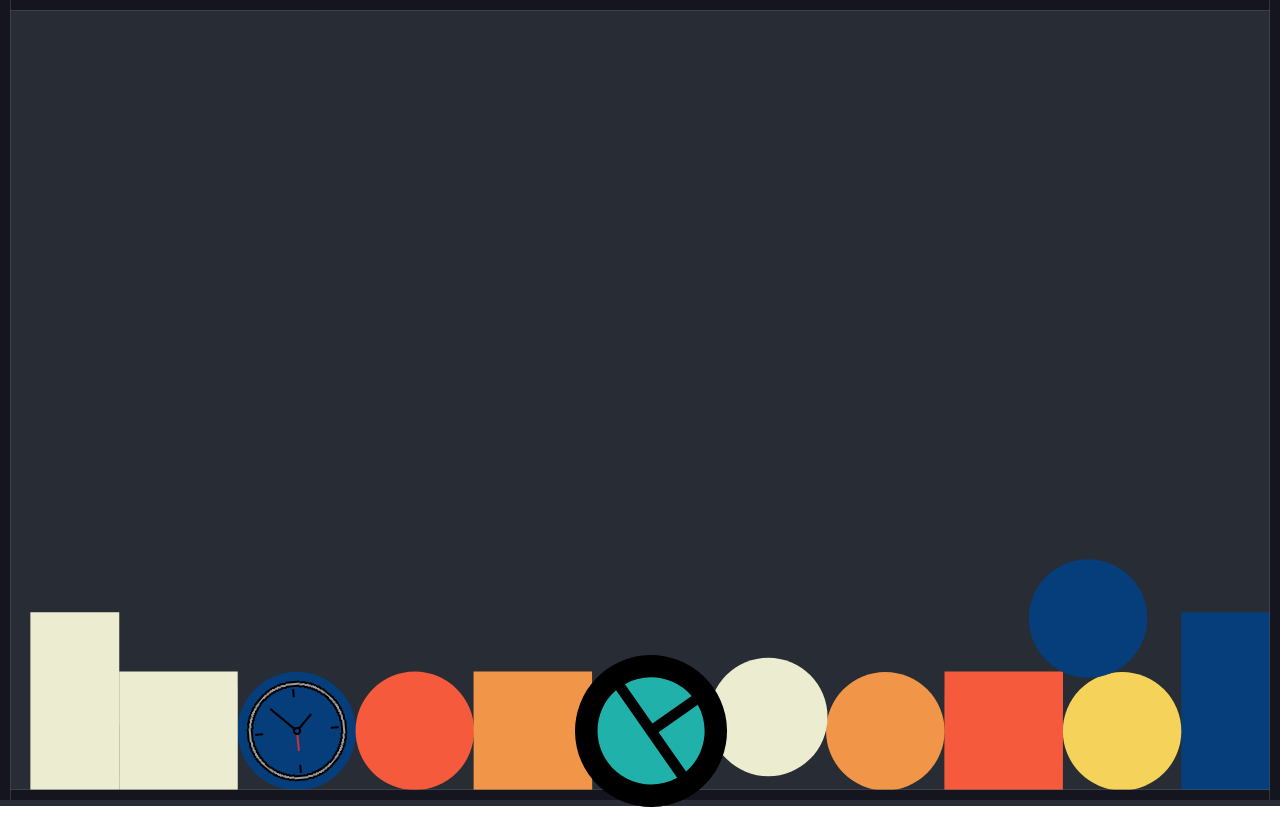
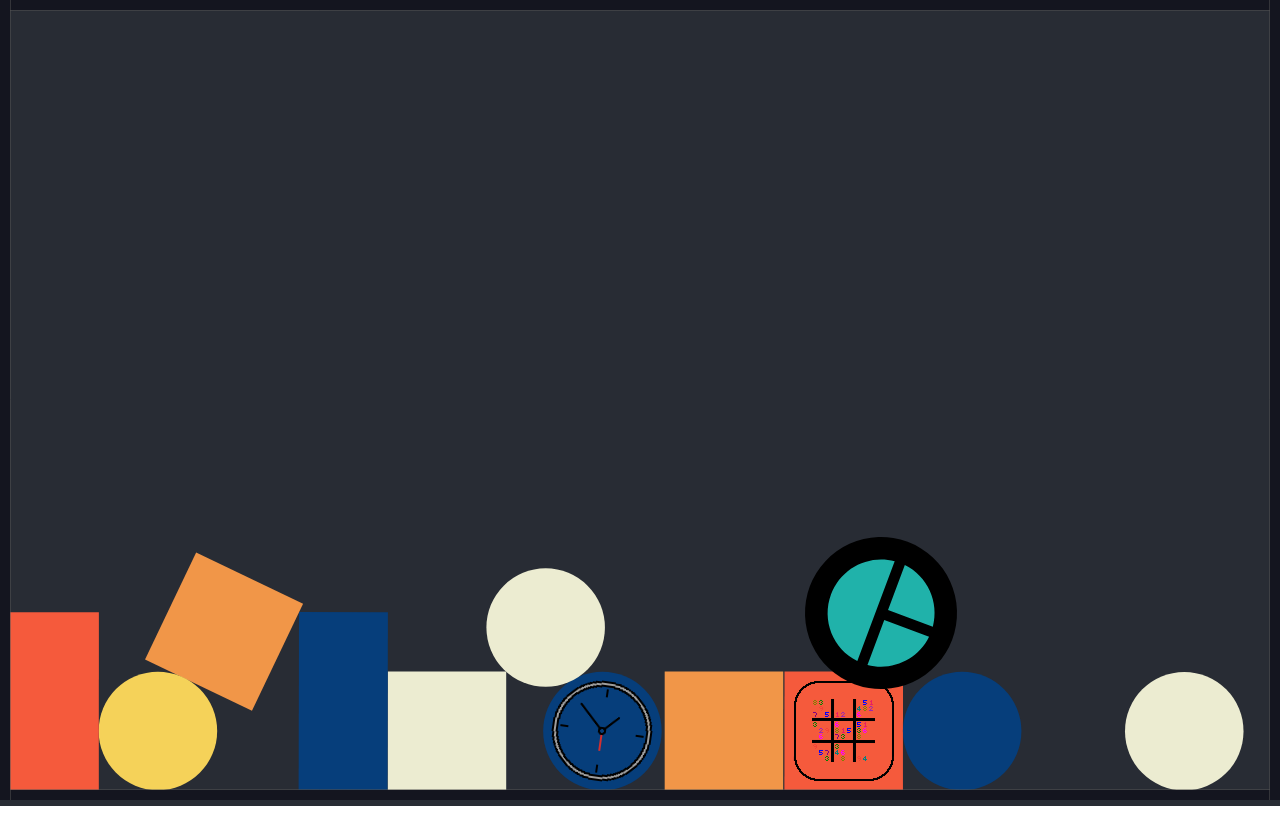
Before and after one commit to danielgaylord/game-toybox, a React (Create React App) app in the folder frontend/: page / in a window 1280 px wide. After the commit the page ends 806 px from the top, so only its background shows below. Built offline with nearby package versions, Linux system fonts and the light colour scheme.

Commit message:
Base sudoku component

```diff
--- /dev/null
+++ b/frontend/src/components/Sudoku.js
@@ -0,0 +1,42 @@
+import React, { useState } from 'react';
+import { Button, IconButton, Modal, Box, Stack, Typography, Switch, TextField } from '@mui/material';
+import SudokuIcon from '../assets/images/pydoku-icon.png';
+import { styled } from '@mui/material/styles';
+
+const BoxStyle = {
+    position: 'absolute',
+    top: '50%',
+    left: '50%',
+    transform: 'translate(-50%, -50%)',
+    width: 500,
+    height: 250,
+    bgcolor: 'background.paper',
+    border: '2px solid #000',
+    boxShadow: 24,
+    p: 4,
+};
+
+const CustomIconButton = styled(IconButton)`
+    :hover {
+        transform: 'scale(2)',
+    }
+`;
+
+const Sudoku = () => {
+    const [open, setOpen] = useState(false);
+    const handleOpen = () => setOpen(true);
+    const handleClose = () => setOpen(false);
+
+return (
+    <div className="toy square" style={{position: 'absolute'}}>
+        <CustomIconButton aria-label="sudoku app" onClick={handleOpen}>
+            <img src={SudokuIcon} alt="sudoku icon" />
+        </CustomIconButton>
+        <Modal open={open} onClose={handleClose}>
+            <Box sx={BoxStyle}>
+            </Box>
+        </Modal>
+    </div>
+)};
+
+export default Sudoku;
--- a/frontend/src/components/ToyBox.js
+++ b/frontend/src/components/ToyBox.js
@@ -2,6 +2,7 @@ import React, { useEffect, useRef } from 'react';
 import Matter from 'matter-js';
 import PieChart from './PieChart';
 import TimeClock from './TimeClock';
+import Sudoku from './Sudoku';
 
 const ToyBox = () => {
     // References to interact with scene and engine outside of Matter
@@ -39,13 +40,16 @@ const ToyBox = () => {
         var bodies = []
         for (var x = 0; x < dom_bodies.length; x++) {
             var toy_body
+            var x_pos = Math.random() * screenW;
+            var y_pos = Math.random() * screenH;
             if (dom_bodies[x].classList.contains('round')) {
-                var x_pos = Math.random() * screenW;
-                var y_pos = Math.random() * screenH;
                 toy_body = Matter.Bodies.circle(x_pos, y_pos, 100);
-                dom_bodies[x].style.top = y_pos + "px";
-                dom_bodies[x].style.left = x_pos + "px";
             }
+            if (dom_bodies[x].classList.contains('square')) {
+                toy_body = Matter.Bodies.rectangle(x_pos, y_pos, 200, 200);
+            }
+            dom_bodies[x].style.top = y_pos + "px";
+            dom_bodies[x].style.left = x_pos + "px";
             dom_bodies[x].id = toy_body.id
             bodies.push(toy_body)
         }
@@ -138,6 +142,7 @@ const ToyBox = () => {
             <div ref={scene} style={{ width: '100%', height: '100%', overflow: 'hidden'}}>
                 <PieChart />
                 <TimeClock />
+                <Sudoku />
             </div>
         </>
     )
```
